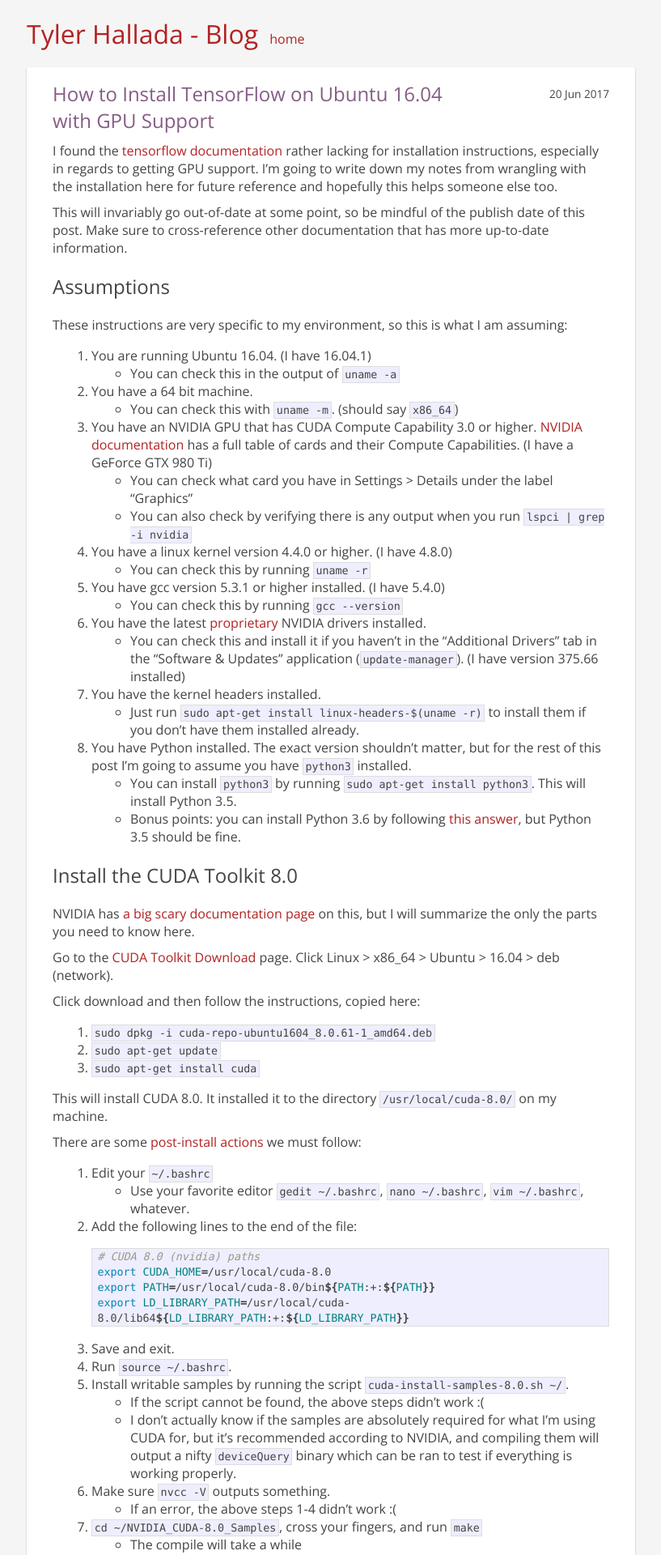
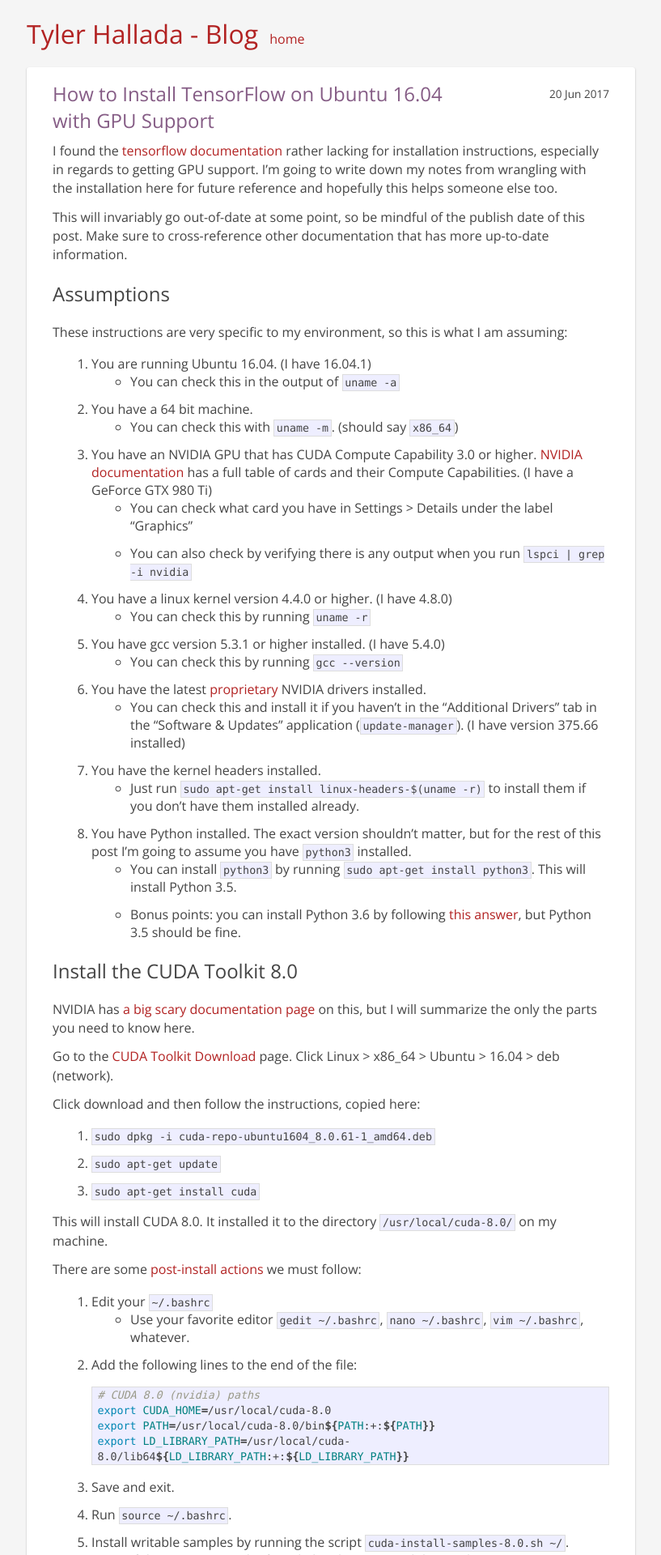
Before and after one commit to thallada/thallada.github.io, a Jekyll site: the page built from _posts/2017-06-20-how-to-install-tensorflow-on-ubuntu-16-04.md, in a window 1280 px wide. Shown: the top 1920 px of the page at 81% size, without its empty margins (231-1048 px from the left). Built offline with Jekyll 4.4.1, drawn with Linux system fonts in a browser that asks for light colours; comment, search, counter and statistics services are not loaded.

Commit message:
Update ruby version, Gemfile, and post CSS

```diff
--- a/css/main.css
+++ b/css/main.css
@@ -48,7 +48,18 @@
 }
 
 p {
-  margin: 0 0 10px;
+  margin: 0 0 12px;
+  font-size: 1rem;
+  line-height: 1.45rem;
+}
+
+img + em {
+  display: block;
+  margin-top: 4px;
+}
+
+li {
+  margin-bottom: 12px;
 }
 
 table {
@@ -377,6 +388,33 @@
   }
 }
 
+.post .row {
+  display: flex;
+  align: center;
+  justify-content: center;
+  gap: 8px 8px;
+  flex-wrap: wrap;
+}
+
+.post .row figure {
+  flex-basis: calc(50% - 8px);
+}
+
+@media (max-width: 40rem) {
+  .post .row {
+    flex-direction: column;
+  }
+}
+
+.post figure {
+  margin: 0;
+}
+
+.post figure figurecaption {
+  display: block;
+  margin-top: 4px;
+}
+
 /*****************************************************************************/
 /*
 /* Subscribe form
```
Also changed, not shown: Gemfile (+2 -5 lines), 1 other file.
